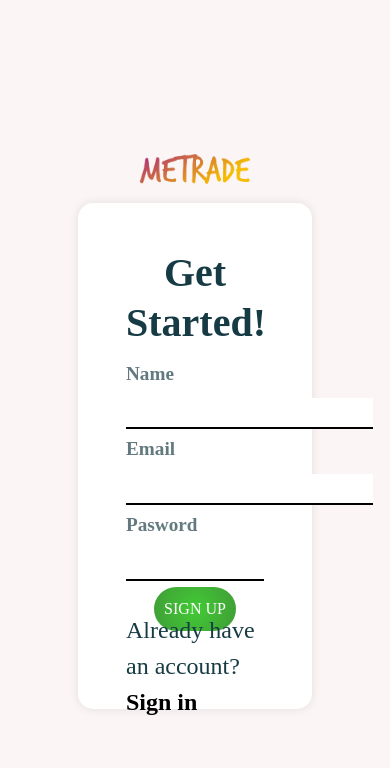
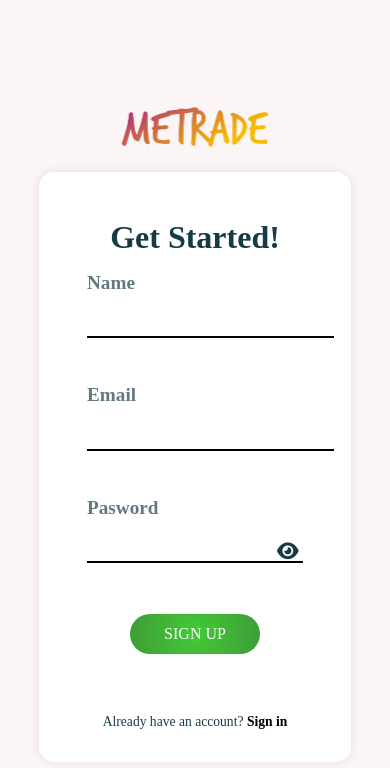
Before and after one commit to Nhidinh91/metrade, a React (Vite) app in the folder ecommerce/: page /signup in a window 390 px wide. Shown: the top 768 px of the page. Built offline with nearby package versions, Linux system fonts and the light colour scheme; the HTML template or start-up script is replaced by a standard one; a web font is replaced by a local one.

Commit message:
add hide/show password eye icon

```diff
--- a/ecommerce/src/Pages/SignUp.jsx
+++ b/ecommerce/src/Pages/SignUp.jsx
@@ -75,6 +75,15 @@ const SignUp = () => {
       check = false;
     }
     return check;
+  };
+
+  const handleTogglePassword = () => {
+    if (passwordType === "password") {
+      setPasswordType((pt) => "text");
+    }
+    if (passwordType === "text") {
+      setPasswordType((pt) => "password");
+    }
   };
 
   const handleSubmit = async (event) => {
@@ -174,6 +183,19 @@ const SignUp = () => {
                 onChange={handlePassword}
                 value={password}
               />
+              {passwordType === "password" ? (
+                <i
+                  className="fa-solid fa-eye"
+                  id="show-password"
+                  onClick={handleTogglePassword}
+                ></i>
+              ) : (
+                <i
+                  className="fa-solid fa-eye-slash"
+                  onClick={handleTogglePassword}
+                ></i>
+              )}
+              {/* {passwordType} */}
               {/* <span>
                 <img
                   src={Eye2}
--- a/ecommerce/src/Styles/SignUp.css
+++ b/ecommerce/src/Styles/SignUp.css
@@ -1,13 +1,13 @@
 .signup-container {
   display: flex;
   flex-direction: column;
-  justify-content: baseline;
+  justify-content: center;
   align-items: center;
-  width: 60%;
+  width: 50%;
   margin: auto;
   font-family: Poppins;
   font-size: 1.2rem;
-  /* min-height: 100vh; */
+  min-height: 100vh;
 }
 .signup-icon {
   width: 70%;
@@ -30,9 +30,9 @@
   border-radius: 15px;
   box-sizing: border-box;
   width: 100%;
-  height: 60vh;
+  height: 70vh;
   padding: 45px 48px 45px 48px;
-  box-shadow:0 0 10px rgba(0, 0, 0, 0.1) ;
+  box-shadow: 0 0 10px rgba(0, 0, 0, 0.1);
 }
 
 .signup-title {
@@ -96,17 +96,16 @@
   height: 10%;
 }
 .signup-submit button {
-  width: 60%;
-
-  /* background-color: #04aa6d; Green */
+  width: 70%;
+  padding: 1rem 2rem;
   border: none;
   color: white;
-  padding: 15px 32px;
+  /* padding: 15px 32px; */
   text-align: center;
   text-decoration: none;
   display: inline-block;
   font-size: 16px;
-  padding: 10px;
+  /* padding: 10px; */
   border-radius: 25px;
   background: radial-gradient(circle, #43ca36, #3f9c36);
 }
@@ -123,14 +122,28 @@
   position: relative;
   width: 300px;
 }
-
+*/
 .password-container > input[type="password"],
 .password-container > input[type="text"] {
   width: 100%;
-  padding: 12px 36px 12px 36px;
+  /* padding: 12px 36px 12px 36px; */
   box-sizing: border-box;
 }
 
+.password-container {
+  position: relative;
+}
+
+.fa-eye,
+.fa-eye-slash {
+  position: absolute;
+  z-index: 999;
+  transform: translateY(50%);
+  right: 2%;
+  cursor: pointer;
+}
+/* .pass */
+/*
 .signup-eye {
   position: absolute;
   top: 40%;
@@ -147,7 +160,7 @@
   /* align-self: self-end; */
   margin-top: auto;
   align-self: center;
-  font-size: 1.5rem;
+  font-size: 1.3rem;
   color: #183942ad;
 }
 
@@ -155,3 +168,31 @@
   color: black;
   text-decoration: none;
 }
+
+@media screen and (max-width: 600px) {
+  .signup-container {
+    width: 80%;
+  }
+  .signup-form-container {
+    padding-bottom: 10px;
+  }
+  .signup-title > h2 {
+    font-size: 2rem;
+  }
+  .signin-text > p {
+    font-size: 1rem;
+  }
+}
+
+@media screen and (max-width: 400px) {
+  .signup-submit {
+    padding-top: 0.5rem;
+  }
+  .signin-text > p {
+    font-size: 0.85rem;
+  }
+  .signup-submit button {
+    width: 60%;
+    padding: 0.5rem 1rem;
+  }
+}
```
